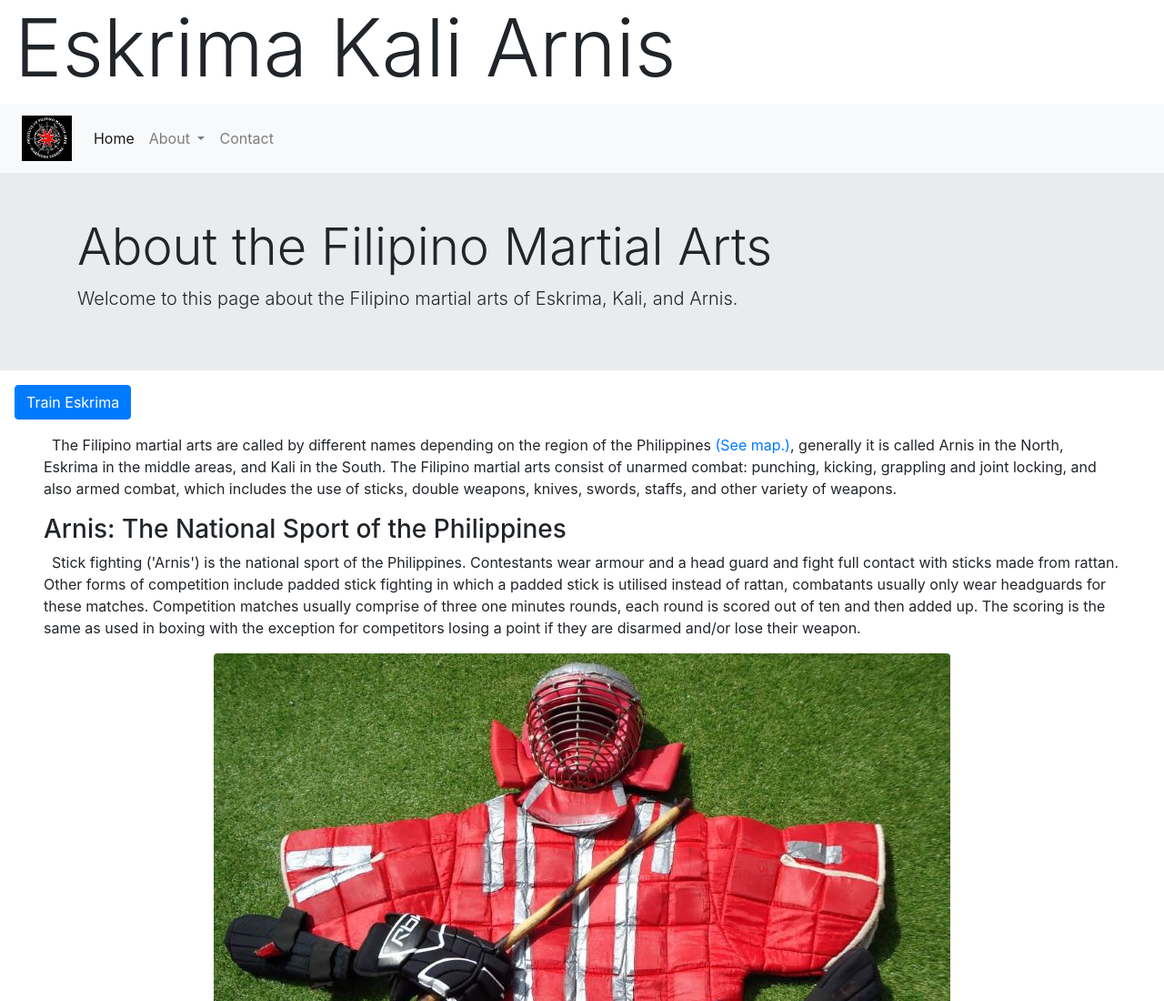
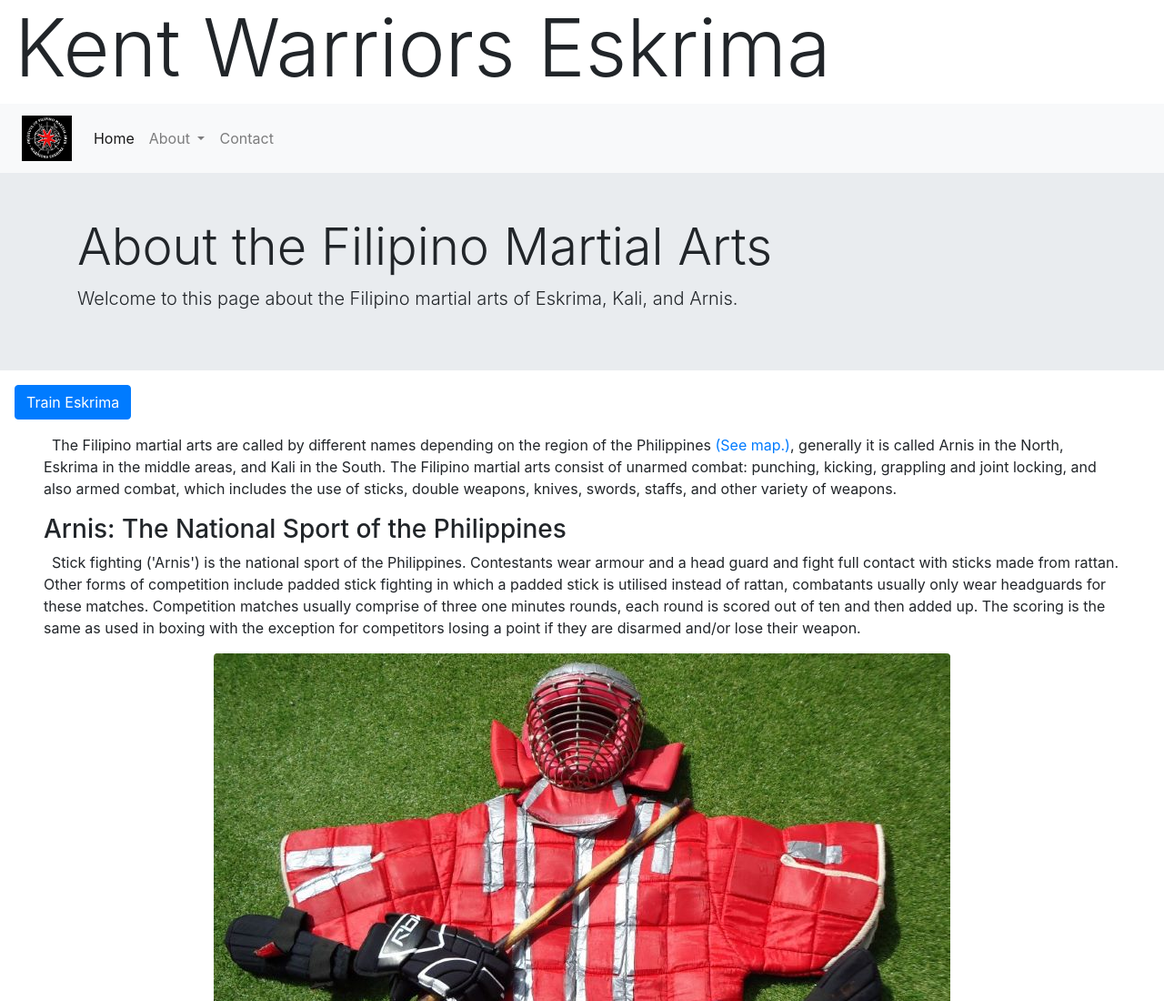
Before and after one commit to LDWM/EskrimaKaliArnis, a plain HTML site: page about.html in a window 1280 px wide. Shown: the top 1100 px of the page at 91% size. Drawn offline with nearby package versions, Linux system fonts and the light colour scheme.

Commit message:
Updated title

```diff
--- a/about.html
+++ b/about.html
@@ -14,7 +14,7 @@
   </head>
   <body>
 
-        <h1 class="display-2 ml-3">Eskrima Kali Arnis</h1>
+        <h1 class="display-2 ml-3">Kent Warriors Eskrima</h1>
 
     <nav class="navbar-light bg-light navbar navbar-expand-sm">
         <!-- Add the <a> below: -->
```
Also changed, not shown: bladedweapons.html (+1 -1 lines), contact.html (+1 -1 lines), doubleweapons.html (+1 -1 lines), dumog.html (+1 -1 lines), index.html (+1 -1 lines), instructor.html (+1 -1 lines), nationalsport.html (+1 -1 lines), panantukan.html (+1 -1 lines), resources.html (+1 -1 lines), stickfighting.html (+1 -1 lines), training.html (+1 -1 lines).
